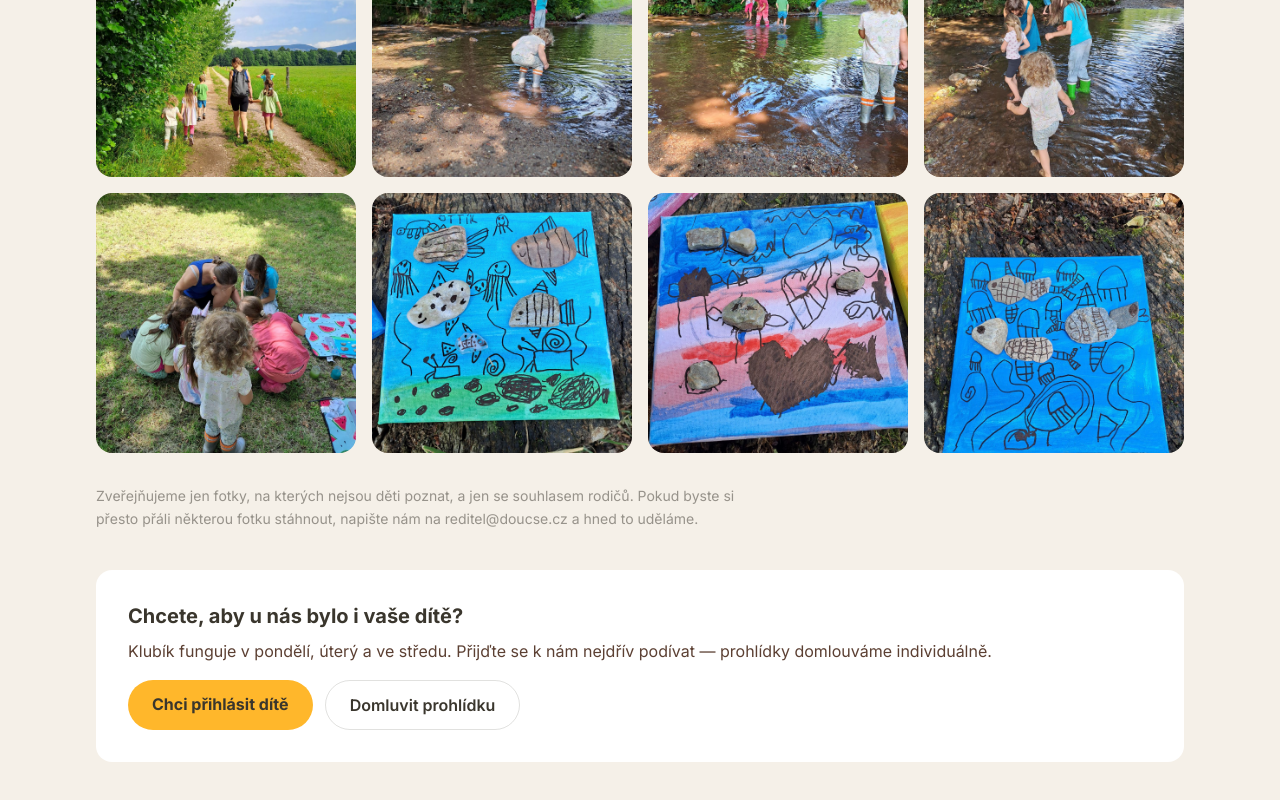
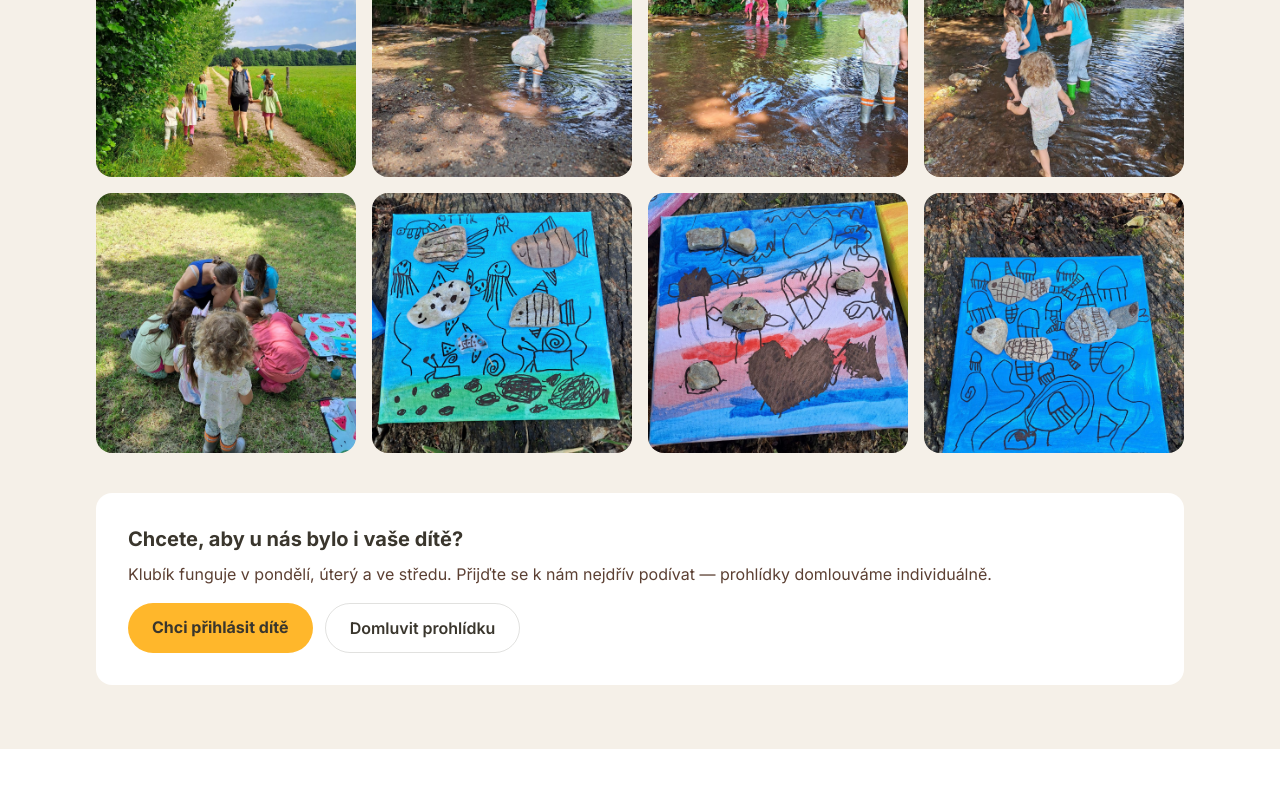
Before and after one commit to doucsematiku/klubdetifort, a Next.js app: page /galerie in a window 1280 px wide. Shown: the part 1671-2471 px from the top of the page. After the commit the page ends 2420 px from the top, so only its background shows below. Built offline with nearby package versions, Linux system fonts and the light colour scheme.

Commit message:
Galerie: pryc s vetou o souhlasech

```diff
--- a/src/app/galerie/page.tsx
+++ b/src/app/galerie/page.tsx
@@ -65,12 +65,6 @@ export default function GaleriePage() {
       <div className="max-w-6xl mx-auto px-4 sm:px-6 lg:px-8 py-12 sm:py-16">
         <Galerie fotky={FOTKY} />
 
-        <p className="mt-8 text-sm text-dark/50 leading-relaxed max-w-2xl">
-          Zveřejňujeme jen fotky, na kterých nejsou děti poznat, a jen se
-          souhlasem rodičů. Pokud byste si přesto přáli některou fotku stáhnout,
-          napište nám na reditel@doucse.cz a hned to uděláme.
-        </p>
-
         <div className="mt-10 rounded-2xl bg-white p-6 sm:p-8">
           <h2 className="text-xl font-bold text-dark">
             Chcete, aby u nás bylo i vaše dítě?
```
